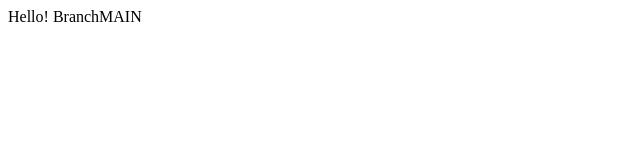
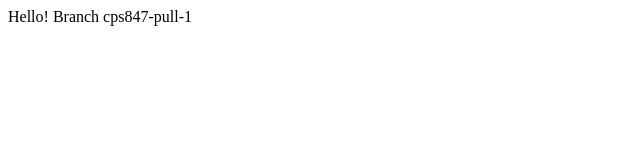
Before and after one commit to CPS847-Group-1/cps847-slackbot, a plain HTML site: page git_tst/index.html in a window 1280 px wide. Shown: the full height of the page, 0-640 px from the left. Drawn offline with Linux system fonts and the light colour scheme.

Commit message:
cps847-pull-1

```diff
--- a/git_tst/index.html
+++ b/git_tst/index.html
@@ -3,6 +3,6 @@
 		<title>Test Page</title>
 	<head>
 	<body>
-		<p>Hello! BranchMAIN</p>
+		<p>Hello! Branch cps847-pull-1</p>
 	</body>
 </html>
```
